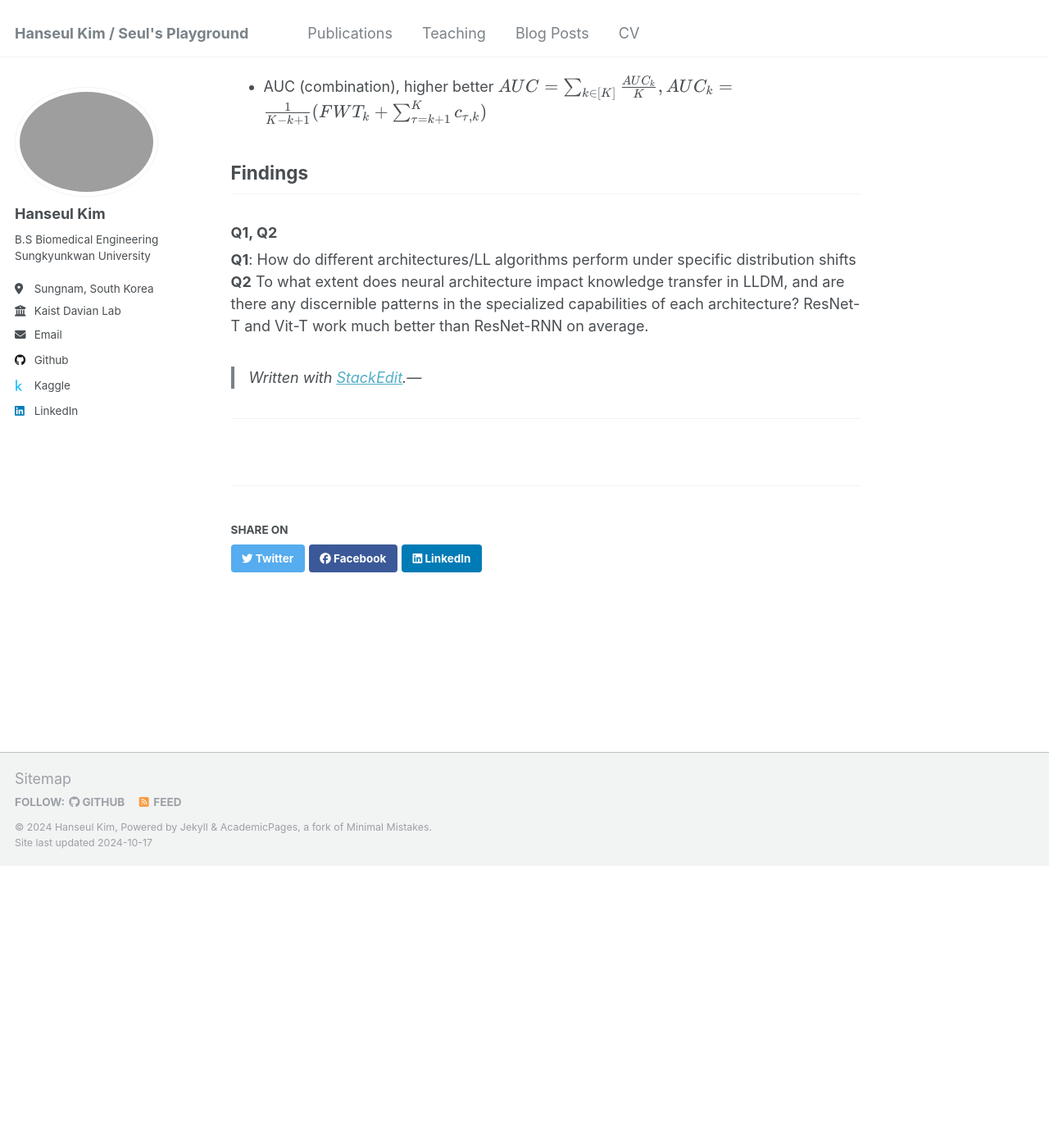
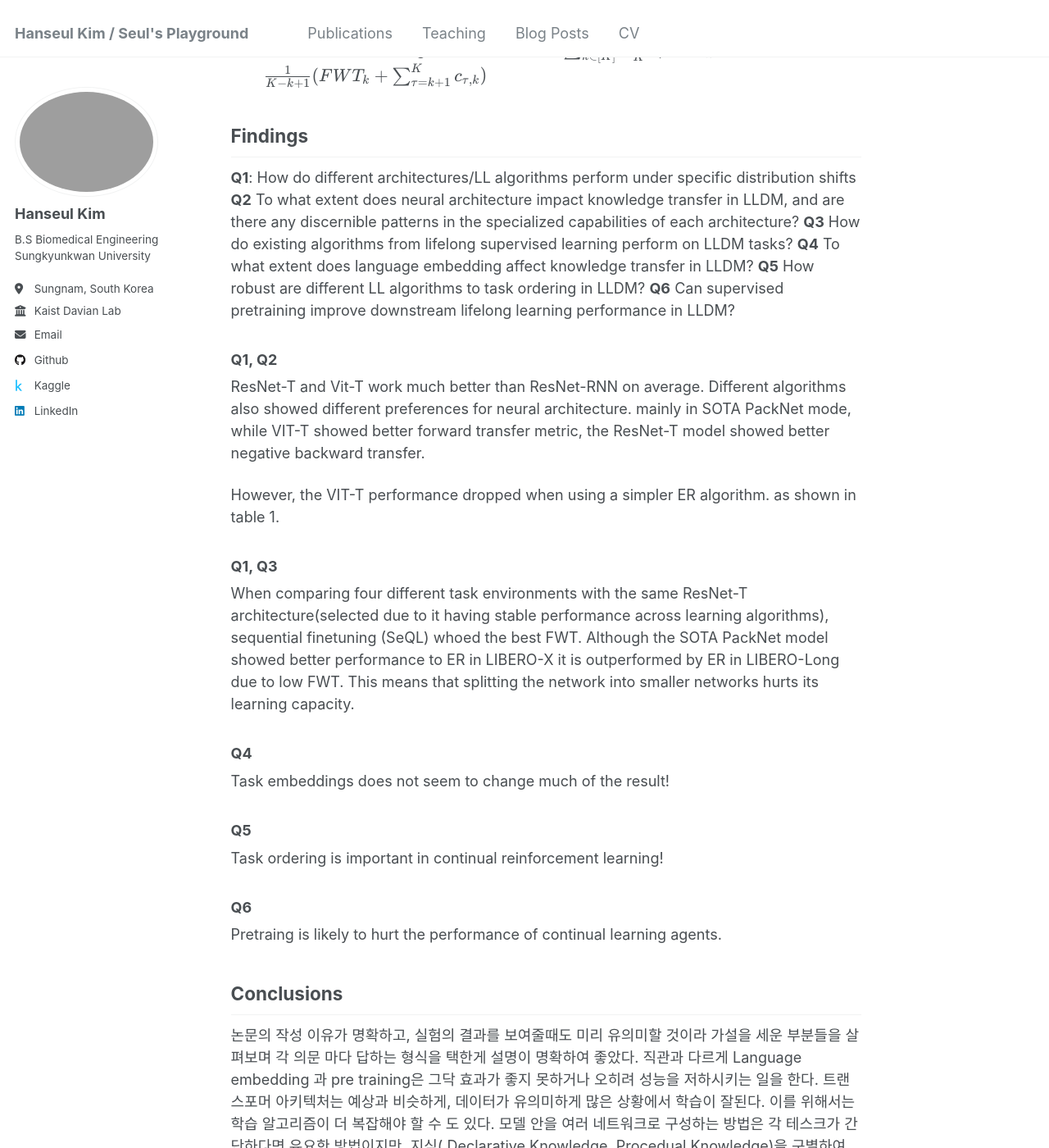
Before and after one commit to k1seul/k1seul.github.io, a Jekyll site: the page built from _posts/2024-10-15-LIBERO_Review.md, in a window 1280 px wide and 1400 px high, scrolled down 4261 px. Shown: the whole window at 82% size. Built offline with Jekyll 4.4.1, drawn with Linux system fonts in a browser that asks for light colours; nearby versions of some CDN libraries; before the commit the page ends 5317 px from its top, so only the background shows below that; some of the changed text lies outside the part shown.

Commit message:
_posts/2024-10-15-LIBERO_Review.md updated from https://stackedit.io/

```diff
--- a/_posts/2024-10-15-LIBERO_Review.md
+++ b/_posts/2024-10-15-LIBERO_Review.md
@@ -1,151 +1,176 @@
 # LIBERO: Benchmarking Knowledge Transfer for Lifelong Robot Learning 논문 리뷰
+#### NeurIPS 2023 (oral presentation at RAP4Robots, ICRA 2023, and TGR, CoRL 2023)
+### Selection Reason:
+* 표면적: Continual Reinforcement Learning 관련 주제 탐색중, 이를 Benchmarking하기 위한 Task 환경이 없을까해서 읽음
 
-#### NeurIPS 2023 (oral presentation at RAP4Robots, ICRA 2023, and TGR, CoRL 2023)
-
-### Selection Reason:
-
-- 표면적: Continual Reinforcement Learning 관련 주제 탐색중, 이를 Benchmarking하기 위한 Task 환경이 없을까해서 읽음
-
-- 내면적: 2023년 논문인데 41회나 인용됨. 로봇, 멀티에이전트 시스템의 대가, [Peter Stone](<https://en.wikipedia.org/wiki/Peter_Stone_(professor)>)이 저자.
+* 내면적: 2023년 논문인데 41회나 인용됨. 로봇, 멀티에이전트 시스템의 대가, [Peter Stone](https://en.wikipedia.org/wiki/Peter_Stone_(professor))이 저자.
 
 ### Author Information
-
 #### First: [Bo Liu](https://cranial-xix.github.io/)
-
 최근 1저자 논문명
-
 1. Longhorn: State Space Models Are Amortized Online Learners (Oral presentation at ENLSP@NeurIPS 2024)
 2. Communication Efficient Distributed Training with Distributed Lion (NeurIPS 2024)
 3. LLM+P: Empowering Large Language Models with Optimal Planning Proficiency
 
-#### Last: [Peter Stone](<https://en.wikipedia.org/wiki/Peter_Stone_(professor)>)
-
+#### Last: [Peter Stone](https://en.wikipedia.org/wiki/Peter_Stone_(professor))
 최고 citation papers:
-
 1. [Transfer learning for reinforcement learning domains: A survey.](https://scholar.google.com/citations?view_op=view_citation&hl=en&user=qnwjcfAAAAAJ&citation_for_view=qnwjcfAAAAAJ:kNdYIx-mwKoC), 2009
 2. [Deep recurrent q-learning for partially observable mdps](https://scholar.google.com/citations?view_op=view_citation&hl=en&user=qnwjcfAAAAAJ&citation_for_view=qnwjcfAAAAAJ:g8uWPOAv7ggC), 2015
 3. [Multiagent systems: A survey from a machine learning perspective](https://scholar.google.com/citations?view_op=view_citation&hl=en&user=qnwjcfAAAAAJ&citation_for_view=qnwjcfAAAAAJ:u5HHmVD_uO8C), 2000
 
+
 ## Abstract
-
-Generalist agent의 학습(learning)과 적응(adapting)을 위해여 Lifelong learning 패러다임을 연구해야 한다. 더 구체적으로는 강화학습과 연관지어 환경과 작용하고 행동을 선택하는 _lifelong learning in decision-making_ (**LLDM** )을 해결하는 모델을 만들어야 하는데, 이의 지식 transfer의 능력을 세분화하여 정량적으로 평가하고 확장가능한 환경이 부족하다.
+Generalist agent의 학습(learning)과 적응(adapting)을 위해여 Lifelong learning 패러다임을 연구해야 한다. 더 구체적으로는 강화학습과 연관지어 환경과 작용하고 행동을 선택하는 *lifelong learning in decision-making* (**LLDM** )을 해결하는 모델을 만들어야 하는데, 이의 지식 transfer의 능력을 세분화하여 정량적으로 평가하고 확장가능한 환경이 부족하다.
 
 따라서 이 논문은 **LIBERO** 환경을 제시한다. 저자가 제시한 이 환경에서 세분화하여 평가하는 요소는 다음과 같다.
-
 1. How to efficiently transfer knowledge (환경 특성)
-   - Declarative Knowledge (high-level의 어느정도 추상적인 정보)
-   - Procedural Knowledge (low-level의 구체적인 행위에 대한 정보)
-   - Mixture of both
+	* Declarative Knowledge (high-level의 어느정도 추상적인 정보)
+	* Procedural Knowledge (low-level의 구체적인 행위에 대한 정보)
+	* Mixture of both
 2. How to design effective policy architectures (RNN, ViT등의 비교)
 3. Effective Algorithm for LLDM (ER, EWC, PackNet)
 4. The robustness of lifelong learner with respect to task ordering(환경특성)
 5. The effect of model pretraining for LLDM
 
 ## Introduction
-
 ### Tasks
-
 저자는 LLDM의 knowledge transfer를 명확한 측정을 위해, knowledge를 두 종류로 나눈 후, 한 종류만 고정하는 통제 환경 및 두 조건을 다 바꾸는 다변수 환경을 만들었다.
-
-- Declarative Knowledge (high-level의 어느정도 추상적인 정보)
-- Procedural Knowledge (low-level의 구체적인 행위에 대한 정보)
+* Declarative Knowledge (high-level의 어느정도 추상적인 정보)
+* Procedural Knowledge (low-level의 구체적인 행위에 대한 정보)
 
 만약 후라이팬을 버너 위에 올리는 task가 있다 가정하자. 초기 후라이팬의 위치는 고정 되었지 않다면,
 "후라이팬을 버너 위에 올려야 된다"는 high level의 Declarative Knowledge은 변하지 않지만,
 초기 후라이팬 위치에 따라 움직여야 하는 low level의 근육의 Procedural Knowledge은 변한다.
 
 이러한 지식의 종류를 변수로 설정하여 LIBERO는 모델의 부족한 지식 전달 방법을 정확하게 평가할 수 있다.
+#### Environments
+* LIBERO-Object (Different layouts, same objects) Declarative Knowledge transfer 평가
+* LIBERO-Spatial (Different object, same layout) Procedural Knowledge transfer 평가
+* LIBERO-Goal (Different goals, same objects & layout) 둘다 transfer 평가
+* LIBERO-100 (Diverse objects, layouts, background) (YOLO)
 
-#### Environments
-
-- LIBERO-Object (Different layouts, same objects) Declarative Knowledge transfer 평가
-- LIBERO-Spatial (Different object, same layout) Procedural Knowledge transfer 평가
-- LIBERO-Goal (Different goals, same objects & layout) 둘다 transfer 평가
-- LIBERO-100 (Diverse objects, layouts, background) (YOLO)
-
-\*\* 잘 생각해보면 Declarative Knowledge transfer 평가는 새로운 Procedural Knowledge에 대한 adaptability를 평가하는 것이랑 같다.
+** 잘 생각해보면 Declarative Knowledge transfer 평가는 새로운 Procedural Knowledge에 대한 adaptability를 평가하는 것이랑 같다.
 
 ## Background and Architecture
+### Math
+MDP is defined as $\mathcal{M} = (\mathcal{S}, \mathcal{A}, \mathcal{T}, H, \mu_0, R)$ s.t
+* $\mathcal{S}, \mathcal{A}$ are the state and action spaces of the robot
+* $\mu_0$ is the initial state distribution (시작 물건 위치가 랜덤성이 있기 때문)
+* $\mathcal{R} : \mathcal{S} \times \mathcal{A} \rightarrow \mathbb{R}$ is the reward function
+* $\mathcal{T}: \mathcal{S} \times \mathcal{A} \rightarrow \mathcal{S}$ is the transition function
+In this work, assume
+* sparse reward setting
+* replace $R$ with goal predicate $g : \mathcal(S) \rightarrow \{0, 1\}$
+so the expected return is
+$J(\pi) = \mathbb{E}_{s_t, a_t ~ \pi, \mu_0}[\sum_{t=1}^H(g(s_t)]$
 
-### Math
+The *lifelong robot learning problem* can be defined using
+* $K$ tasks $\{T^1, \dots, T^k\}$
+* policy $\pi$ is conditioned on the task $\pi (\cdot | s;T)$
+* $T^k = (\mu_0^k, g^k)$
+The robot aims to optimize
+$$\max_{\pi} J_{LRL}(\pi) = \frac{1}{k}\sum_{p=1}^k\bigg[ \mathbb{E}_{s_t^p, a_t^p ~ \pi(c\dot ; T^p), \mu_0^p }\big[\sum_{t=1}^L g^p(s_t^p)\big] \bigg]$$
 
-MDP is defined as $\mathcal{M} = (\mathcal{S}, \mathcal{A}, \mathcal{T}, H, \mu_0, R)$ s.t
-
-- $\mathcal{S}, \mathcal{A}$ are the state and action spaces of the robot
-- $\mu_0$ is the initial state distribution (시작 물건 위치가 랜덤성이 있기 때문)
-- $\mathcal{R} : \mathcal{S} \times \mathcal{A} \rightarrow \mathbb{R}$ is the reward function
-- $\mathcal{T}: \mathcal{S} \times \mathcal{A} \rightarrow \mathcal{S}$ is the transition function
-  In this work, assume
-- sparse reward setting
-- replace $R$ with goal predicate $g : \mathcal(S) \rightarrow \{0, 1\}$
-  so the expected return is
-  $J(\pi) = \mathbb{E}_{s_t, a_t ~ \pi, \mu_0}[\sum_{t=1}^H(g(s_t)]$
-
-The _lifelong robot learning problem_ can be defined using
-
-- $K$ tasks $\{T^1, \dots, T^k\}$
-- policy $\pi$ is conditioned on the task $\pi (\cdot | s;T)$
-- $T^k = \mu_0^k, g^k)$
-  The robot aims to optimize
-  $\max_{\pi} J_{LRL}(\pi) = \frac{1}{k}\sum_{p=1}^k\bigg[ \mathbb{E}_{s_t^p, a_t^p ~ \pi(c\dot ; T^p), \mu_0^p }\big[\sum_{t=1}^L g^p(s_t^p)\big] \bigg]$
-
-Also, this paper used _Imitation Learning_ for inducing search space similar to the demonstration
-
-- Denote $D^k = \{ \tau_i^k\}_{i=1}^N$ as $N$ demonstrations for task $T^k$
-- $\tau_i^k = (o_0, a_0, o_1, a_1, \dots, o_{l^k})$ where $l^k \leq H$
-- To induce MDP from non-Markovian env, $s_t$ is represented by aggregated history of observations,
-  $s_y \equiv o_{\leq t} = (o_0, o_1, \dots, o_t)$
-- Behavior cloning loss is
-  $min_\pi J_{BC}(\pi) = \frac{1}{k}\sum^k_{p=1} \mathbb{E}_{o_t, a_t ~ D^p} \bigg[ \sum_{t=0}^{l^p} \mathcal{L}(\pi(o_{\leq t}; T^p), a_t^p) \bigg]$
+Also, this paper used *Imitation Learning* for inducing search space similar to the demonstration
+* Denote $D^k = \{ \tau_i^k\}_{i=1}^N$ as $N$ demonstrations for task $T^k$
+* $\tau_i^k = (o_0, a_0, o_1, a_1, \dots, o_{l^k})$ where $l^k \leq H$
+* To induce MDP from non-Markovian env, $s_t$ is represented by aggregated history of observations,
+$s_y \equiv o_{\leq t} = (o_0, o_1, \dots, o_t)$
+* Behavior cloning loss is
+$$min_\pi J_{BC}(\pi) = \frac{1}{k}\sum^k_{p=1} \mathbb{E}_{o_t, a_t ~ D^p} \bigg[ \sum_{t=0}^{l^p} \mathcal{L}(\pi(o_{\leq t}; T^p), a_t^p) \bigg]$$
 
 ### Non-math
-
 LIBERO 는 Procedurally generation으로 다음과 같이 동작함.
-
 1. [Ego4D](https://ego4d-data.org/) 데이터 셋을 이용한 템플렛 및 language annotations 추출
 2. [PPDL](https://en.wikipedia.org/wiki/Planning_Domain_Definition_Language) 언어를 통한 구체화된 시작 분포 $\mu_0$ 형성
 3. goal 명시화
+* *unary predicates* (한 물건의 상태 e.g. Open($X$), TurnOff($X$))
+* *binary predicates* (물건 간의 상태 e.g. On($A$, $B$)
+## Experiment
+### Searching Space
+#### Algorithms
+* Experience Replay(ER)
+* Elastic Weight Consolidation (EWC)
+* PackNet (SOTA)
+#### Neural Network Architectures
+* ResNet-RNN
+* ResNet-T (Transformer decoder)
+* Vit-T
+### Evaluation Metric
+* Forward Transfer (FWT), higher better
+$FWT = \sum_{k \in [K]} \frac{FWT_k}{K}, FWT_k = \frac{1}{11} \sum_{e \in \{ 0 \dots 50\} c_{k,k,e}}$
+average success rates of current task $k$ across multiple epochs
 
-- _unary predicates_ (한 물건의 상태 e.g. Open($X$), TurnOff($X$))
-- _binary predicates_ (물건 간의 상태 e.g. On($A$, $B$)
+* Negative backward transfer (NBT), lower better
+$NBT = \sum_{k \in [K]} \frac{NBT_k}{K}, NBT_k = \frac{1}{K-k}\sum^K_{\tau=k+1}(c_{k,k}-c_{\tau, k})$
+average of future agents best score across training epochs
 
-## Experiment
-
-### Searching Space
-
-#### Algorithms
-
-- Experience Replay(ER)
-- Elastic Weight Consolidation (EWC)
-- PackNet (SOTA)
-
-#### Neural Network Architectures
-
-- ResNet-RNN
-- ResNet-T (Transformer decoder)
-- Vit-T
-
-### Evaluation Metric
-
-- Forward Transfer (FWT), higher better
-  $FWT = \sum_{k \in [K]} \frac{FWT_k}{K}, FWT_k = \frac{1}{11} \sum_{e \in \{ 0 \dots 50\} c_{k,k,e}}$
-  average success rates of current task $k$ across multiple epochs
-
-- Negative backward transfer (NBT), lower better
-  $NBT = \sum_{k \in [K]} \frac{NBT_k}{K}, NBT_k = \frac{1}{K-k}\sum^K_{\tau=k+1}(c_{k,k}-c_{\tau, k})$
-  average of future agents best score across training epochs
-
-- AUC (combination), higher better
-  $AUC = \sum_{k \in [K]}\frac{AUC_k}{K}, AUC_k = \frac{1}{K-k+1}(FWT_k + \sum^K_{\tau = k+1}c_{\tau, k})$
+* AUC (combination), higher better
+$AUC = \sum_{k \in [K]}\frac{AUC_k}{K}, AUC_k = \frac{1}{K-k+1}(FWT_k + \sum^K_{\tau = k+1}c_{\tau, k})$
 
 ## Findings
 
-### Q1, Q2
-
 **Q1**: How do different architectures/LL algorithms perform under specific distribution shifts
 **Q2** To what extent does neural architecture impact knowledge transfer in LLDM, and are there any discernible patterns in the specialized capabilities of each architecture?
+**Q3** How do existing algorithms from lifelong supervised learning perform on LLDM tasks?
+**Q4** To what extent does language embedding affect knowledge transfer in LLDM?
+**Q5** How robust are different LL algorithms to task ordering in LLDM?
+**Q6** Can supervised pretraining improve downstream lifelong learning performance in LLDM?
+### Q1, Q2
 ResNet-T and Vit-T work much better than ResNet-RNN on average.
+Different algorithms also showed different preferences for neural architecture. mainly in SOTA PackNet mode, while VIT-T showed better forward transfer metric, the ResNet-T model showed better negative backward transfer.
 
-> Written with [StackEdit](https://stackedit.io/).---
+However, the VIT-T performance dropped when using a simpler ER algorithm. as shown in table 1.
 
----
+### Q1, Q3
+When comparing four different task environments with the same ResNet-T architecture(selected due to it having stable performance across learning algorithms), sequential finetuning (SeQL) whoed the best FWT. Although the SOTA PackNet model showed better performance to ER in LIBERO-X it is outperformed by ER in LIBERO-Long due to low FWT. This means that splitting the network into smaller networks hurts its learning capacity.
+
+### Q4
+Task embeddings does not seem to change much of the result!
+
+### Q5
+Task ordering is important in continual reinforcement learning!
+### Q6
+Pretraing is likely to hurt the performance of continual learning agents.
+
+
+## Conclusions
+
+논문의 작성 이유가 명확하고, 실험의 결과를 보여줄때도 미리 유의미할 것이라 가설을 세운 부분들을 살펴보며 각 의문 마다 답하는 형식을 택한게 설명이 명확하여 좋았다.
+직관과 다르게 Language embedding 과 pre training은 그닥 효과가 좋지 못하거나 오히려 성능을 저하시키는 일을 한다.
+트랜스포머 아키텍처는 예상과 비슷하게, 데이터가 유의미하게 많은 상황에서 학습이 잘된다. 이를 위해서는 학습 알고리즘이 더 복잡해야 할 수 도 있다.
+모델 안을 여러 네트워크로 구성하는 방법은 각 테스크가 간단하다면 유요한 방법이지만, 지식( Declarative Knowledge, Procedual Knowledge)을 구별하여 이전의 task의 정보를 이용해야 한다면 한계점이 클 수 있다.
+
+
+## Future Work
+
+논문은 continual learning을 위해 전달 되어야하는 지식이 Declarative Knowledge, Procedual Knowledge으로 나누어 질 수 있다는 것에 착안하여 이를 독립적으로 구별할 수 있는 확장 가능한 환경을 만들었다. 또한 이러한 환경에서 알고리즘과 아키텍처 두 축을 잡아 어느정도의 searching을 하였다.
+그러면 논문에 나온
+* NN 아키텍처 또는 Learning algorithm의 한계를 더 명확하게 알 수 있는가?
+	*  수식적으로 증명 가능한가?
+	*  더 세분화 된 실험을 통해 설명 할 수 있는가?
+* Continual Learning Agent를 구현한다 하였을때
+	* 다른 알고리즘을 사용해 볼까?
+	* 다른 아키텍쳐를 사용해 볼까?
+	* Declarative Knowledge을 잘 전달 하는 방법은 무엇인가?
+		* 수식적 증명 가능한가?
+		* 실험 가능한가?
+	* Declarative Knowledge을 잘 전달 하는 방법은 무엇인가?
+		* 수식적 증명 가능한가?
+		* 실험 가능한가?
+
+무엇을 사용해볼까?
+* High-level 하고 low-level를 분리하여 계층적인 RL 알고리즘은 없는가?
+
+## 공부할 것
+
+[Experience Replay](https://arxiv.org/abs/1902.10486)
+[Elastic Weight Consolidation](https://arxiv.org/abs/1612.00796)
+[PackNet](https://arxiv.org/abs/1711.05769)
+
+
+
+
+
+
+> Written with [StackEdit](https://stackedit.io/).
```
